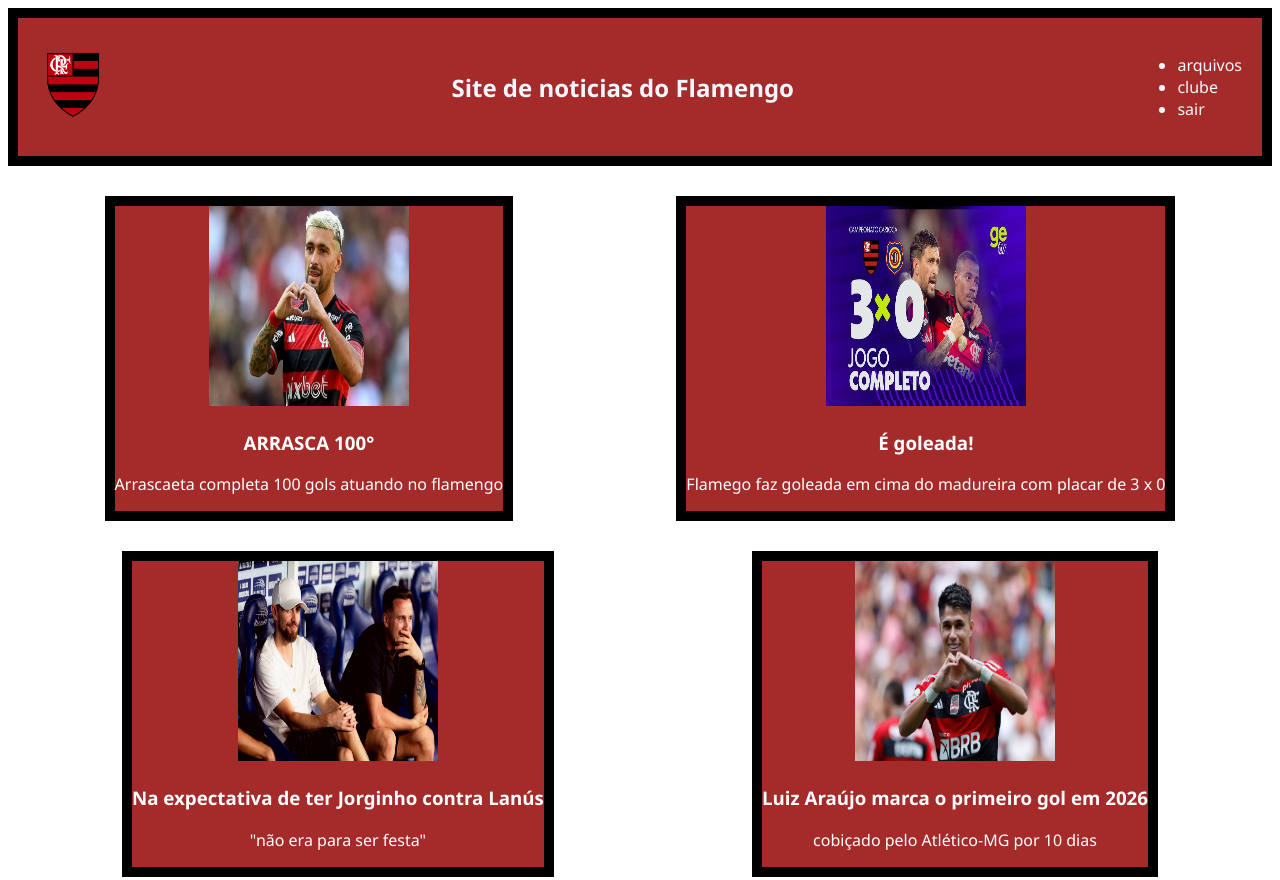
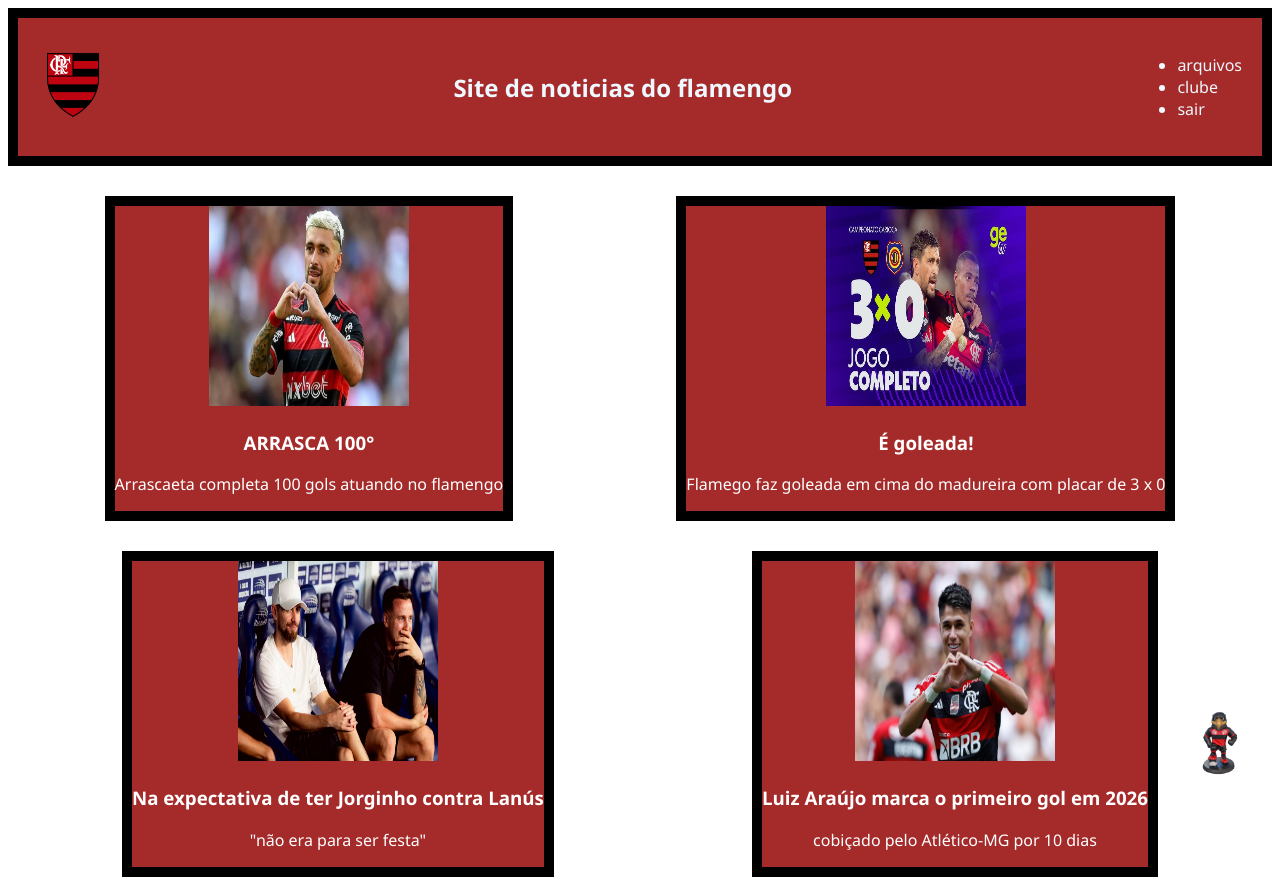
Before and after one commit to RoederArt/SITE_DO_URUBU, a plain HTML site: page index.html in a window 1280 px wide. Shown: the top 880 px of the page. Drawn offline with Linux system fonts and the light colour scheme.

Commit message:
SITE_DO_URUBU

```diff
--- a/index.html
+++ b/index.html
@@ -13,7 +13,7 @@
             <a href="https://www.flamengo.com.br/home">
             <img id="escudo" src="assets/Brasão.png" alt="logo do flamengo">
             </a>
-            <h2>Site de noticias do Flamengo</h2>
+            <h2>Site de noticias do flamengo</h2>
 
             <ul>
                 <li>arquivos</li>
@@ -79,8 +79,10 @@
     </main>
 
     <footer>
-        <h2>Todos os direitos reservados a Arthur Roeder, flamenguista </h2>
+        <h2>Todos os direitos reservados a Arthur Roeder</h2>
     </footer>
+
+    <img src="assets/URUBUZAO.gif" class="gif-fixo" alt="URUBU FLAMENGO">
 
 </body>
 
--- a/style.css
+++ b/style.css
@@ -46,3 +46,12 @@
     width: 200px;
     height: 200px;
 }
+
+.gif-fixo {
+  position: fixed;
+  bottom: 20px;
+  right: 20px;
+  width: 80px;
+  z-index: 999999;
+  pointer-events: none;
+}
```
